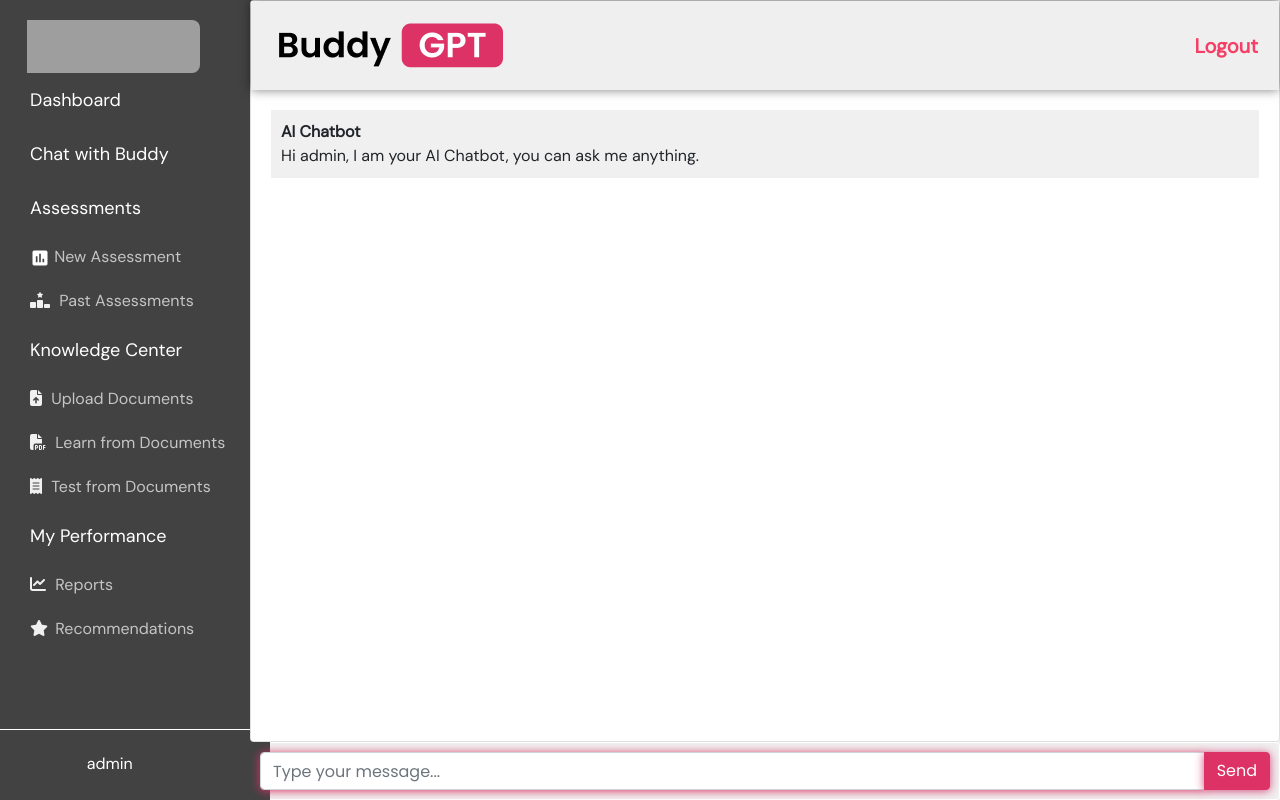
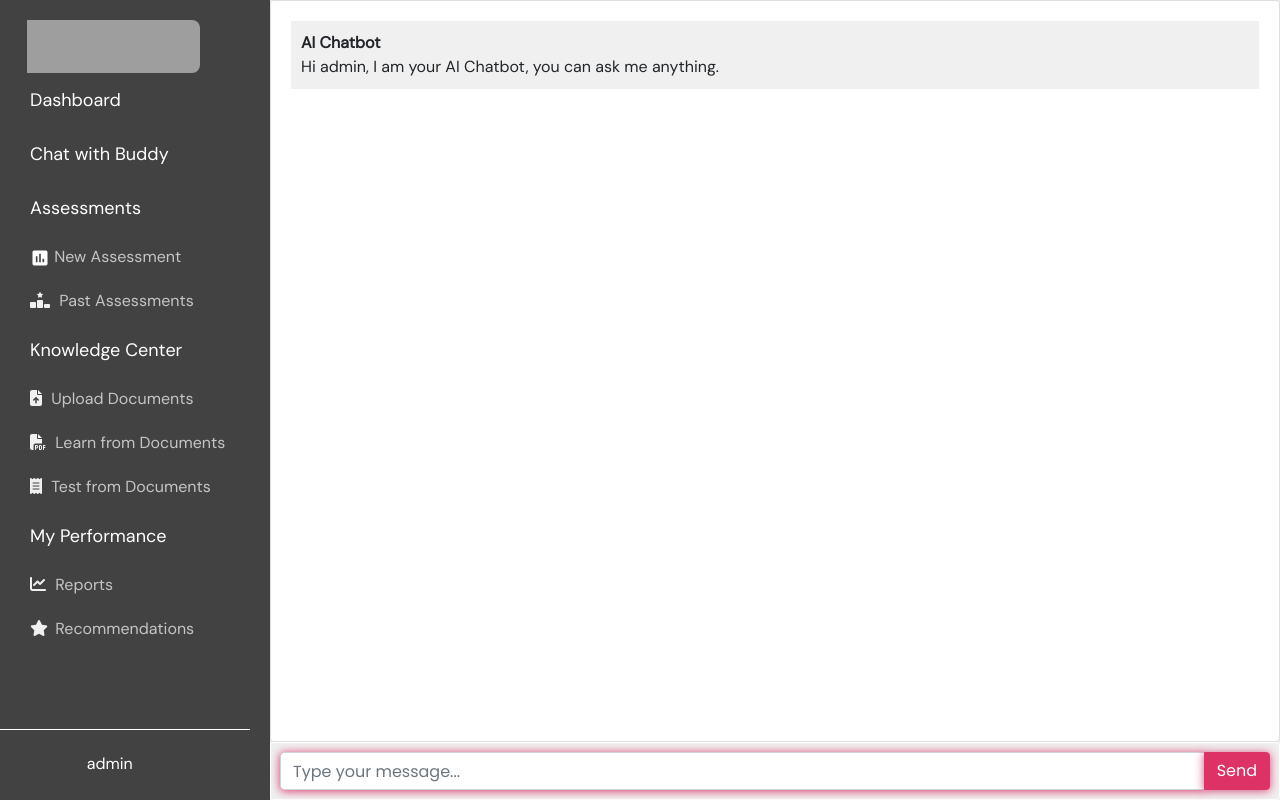
Before and after one commit to igebra-ai/buddygpt, a Django app: page /chat in a window 1280 px wide. Run offline with Django 4.2, Linux system fonts and the light colour scheme; a user stored in the database is signed in; some libraries are stand-ins or nearby versions; grey boxes are pictures that could not be loaded.

Commit message:
chat updated overlflow

```diff
--- a/chatbot/templates/chat.html
+++ b/chatbot/templates/chat.html
@@ -79,9 +79,8 @@
       flex-direction: column;
       justify-content: center; /* Center content vertically */
       align-items: center; /* Center content horizontally */
-      /*padding-top: 55px;*/
-      padding-left: 250px;
-     /* padding-bottom: 10px;*/
+      padding-left: 270px; */ /* Remove or adjust this line */
+  /* padding-bottom: 10px; */
 
     }
     .main-container {
@@ -162,21 +161,11 @@
 
 {% block content %}
 
+
+  {% include 'sidebar.html' %}
 <div class="main-container">
-  {% include 'sidebar.html' %}
-
 <div class="chat-container">
   <div class="card flex-grow-1 ">
-    <nav class="navbar">
-      {% if user.is_authenticated %}
-      <a class="nav-link" style="margin-right:auto ;" href="{% url 'chatbot' %}"><img src="{% static 'images/buddy.png' %}" alt="BuddyGPT" style="width: 228px; height: 53px;"></a>
-      <a class="nav-link" style="margin-left: auto;font-size: 20px;" href="logout">Logout</a>
-      {% else %}
-      <a class="nav-link" style="margin-right:auto ;" href="{% url 'chatbot' %}"><img src="{% static 'images/buddy.png' %}" alt="BuddyGPT" style="width: 228px; height: 53px;"></a>
-      <a class="nav-link" style="margin-left: auto;" href="signin">Login</a>
-      <a class="nav-link"  style="margin-left: auto;" href="register">Register</a>
-      {% endif %}
-  </nav>
 
     <div class="card-body messages-box">
 
```
